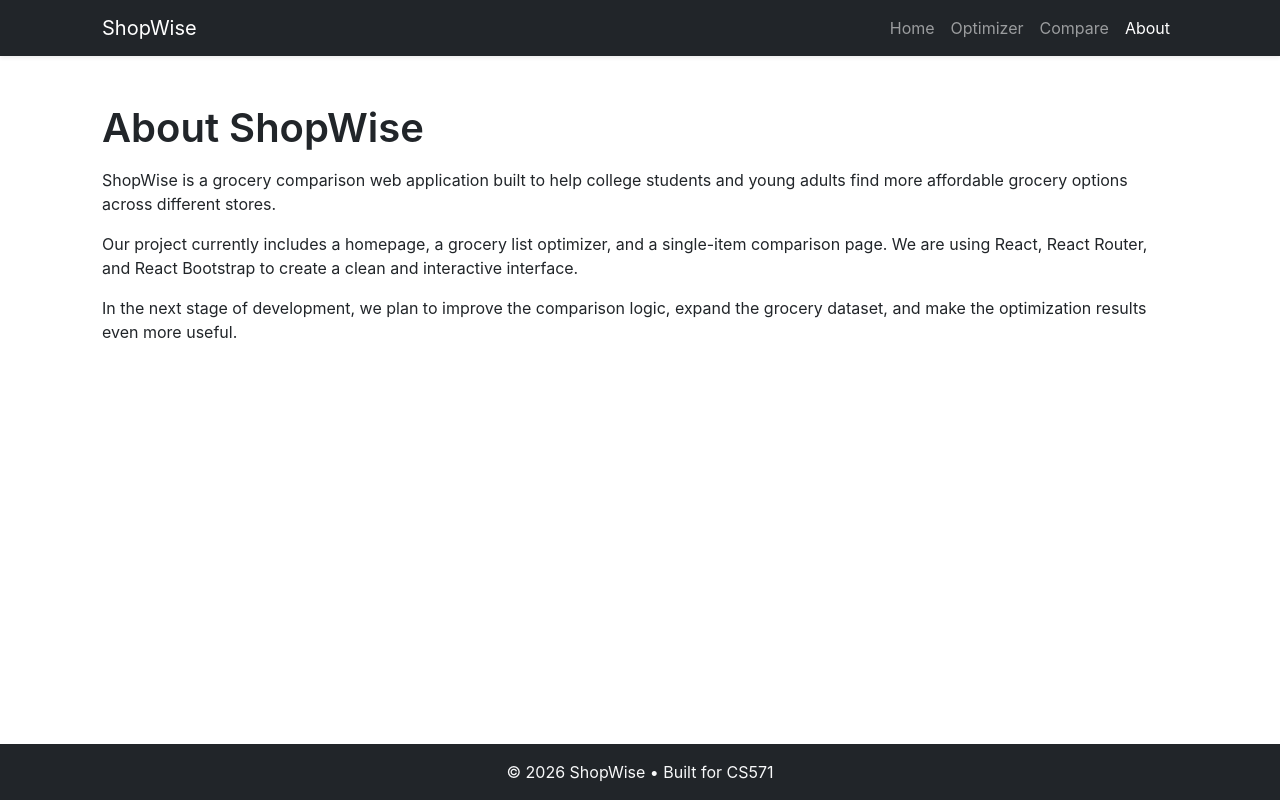
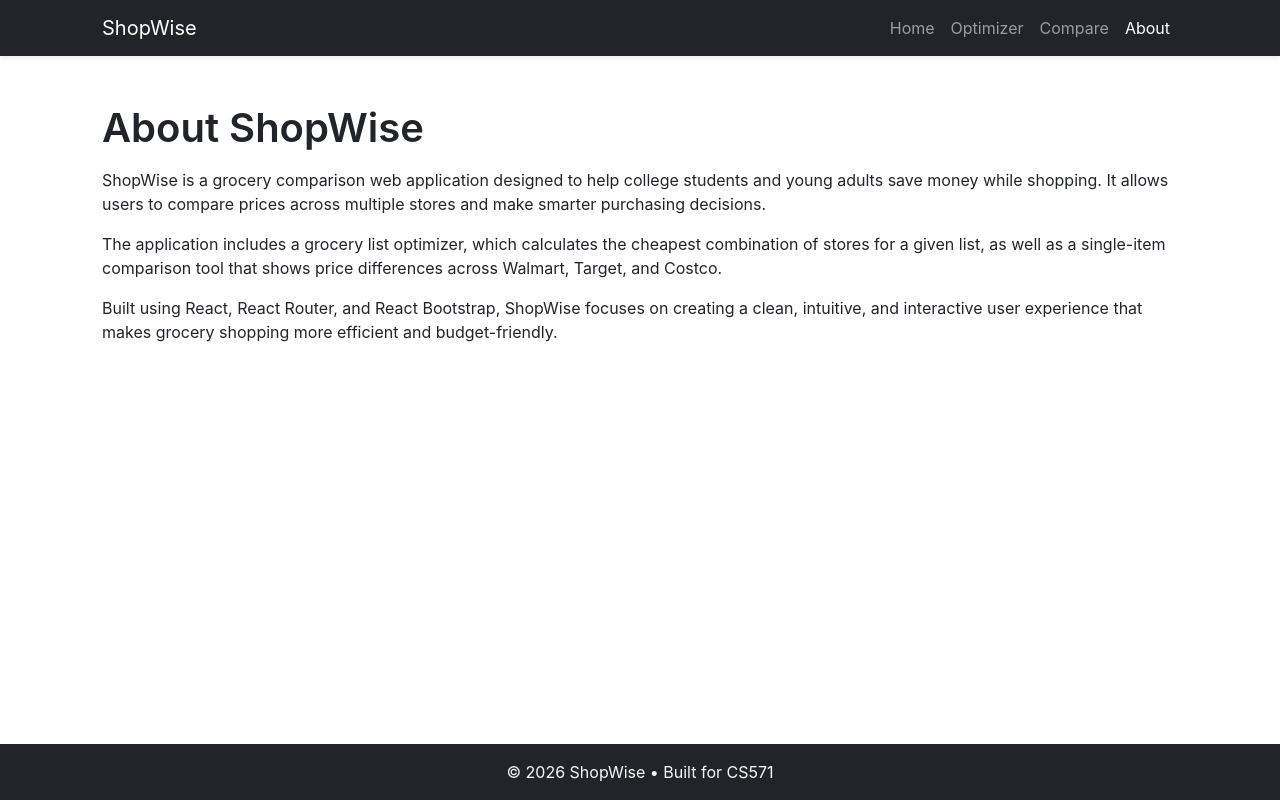
Before and after one commit to CS571-S26/p40, a React (Vite) app: page /p40/about in a window 1280 px wide. Built offline with nearby package versions, Linux system fonts and the light colour scheme.

Commit message:
made some changes

```diff
--- /dev/null
+++ b/src/components/HeroSection.jsx
@@ -0,0 +1,41 @@
+import { Button, Col, Container, Row } from 'react-bootstrap'
+import { NavLink } from 'react-router-dom'
+import ShopWiseLogo from '../assets/ShopWiseLogo.png'
+
+function HeroSection() {
+  return (
+    <section className="hero-section py-5">
+      <Container>
+        <Row className="align-items-center">
+          <Col md={7}>
+            <h1 className="fw-bold mb-3">Save Money on Groceries 🛒</h1>
+
+            <p className="lead text-muted mb-4">
+              Compare prices across stores and optimize your grocery list in seconds.
+            </p>
+
+            <div className="d-flex gap-3 flex-wrap">
+              <Button as={NavLink} to="/optimizer" variant="success" size="lg">
+                Optimize My List
+              </Button>
+
+              <Button as={NavLink} to="/compare" variant="outline-success" size="lg">
+                Compare Item
+              </Button>
+            </div>
+          </Col>
+
+          <Col md={5} className="mt-4 mt-md-0 text-center">
+            <img
+              src={ShopWiseLogo}
+              alt="ShopWise grocery savings illustration"
+              className="img-fluid rounded shadow-lg"
+            />
+          </Col>
+        </Row>
+      </Container>
+    </section>
+  )
+}
+
+export default HeroSection
--- /dev/null
+++ b/src/components/HowItWorks.jsx
@@ -0,0 +1,48 @@
+import { Card, Col, Container, Row } from 'react-bootstrap'
+
+function HowItWorks() {
+  return (
+    <section className="py-5 bg-light">
+      <Container>
+        <h2 className="text-center mb-4">How ShopWise Works</h2>
+
+        <Row>
+          <Col md={4} className="mb-3">
+            <Card className="h-100 shadow-sm text-center p-3">
+              <Card.Body>
+                <Card.Title>1. Choose Items</Card.Title>
+                <Card.Text>
+                  Pick the groceries you need and enter the quantities for your list.
+                </Card.Text>
+              </Card.Body>
+            </Card>
+          </Col>
+
+          <Col md={4} className="mb-3">
+            <Card className="h-100 shadow-sm text-center p-3">
+              <Card.Body>
+                <Card.Title>2. Compare Stores</Card.Title>
+                <Card.Text>
+                  ShopWise checks prices across Walmart, Target, and Costco.
+                </Card.Text>
+              </Card.Body>
+            </Card>
+          </Col>
+
+          <Col md={4} className="mb-3">
+            <Card className="h-100 shadow-sm text-center p-3">
+              <Card.Body>
+                <Card.Title>3. Save Money</Card.Title>
+                <Card.Text>
+                  See the cheapest mixed-store total and the best single-store option.
+                </Card.Text>
+              </Card.Body>
+            </Card>
+          </Col>
+        </Row>
+      </Container>
+    </section>
+  )
+}
+
+export default HowItWorks
--- a/src/components/ItemSearchForm.jsx
+++ b/src/components/ItemSearchForm.jsx
@@ -6,10 +6,11 @@ function ItemSearchForm({ selectedItem, setSelectedItem, items }) {
     <Form className="mb-4">
 
       {/* label */}
-      <Form.Label>Select an item</Form.Label>
+      <Form.Label htmlFor="item-select">Select an item</Form.Label>
 
       {/* dropdown */}
       <Form.Select
+        id="item-select"
         value={selectedItem}
         onChange={(e) => setSelectedItem(e.target.value)}
       >
--- a/src/pages/AboutPage.jsx
+++ b/src/pages/AboutPage.jsx
@@ -6,21 +6,21 @@ function AboutPage() {
       <h1 className="mb-3">About ShopWise</h1>
 
       <p className="mb-3">
-        ShopWise is a grocery comparison web application built to help college
-        students and young adults find more affordable grocery options across
-        different stores.
+        ShopWise is a grocery comparison web application designed to help college
+        students and young adults save money while shopping. It allows users to
+        compare prices across multiple stores and make smarter purchasing decisions.
       </p>
 
       <p className="mb-3">
-        Our project currently includes a homepage, a grocery list optimizer,
-        and a single-item comparison page. We are using React, React Router,
-        and React Bootstrap to create a clean and interactive interface.
+        The application includes a grocery list optimizer, which calculates the
+        cheapest combination of stores for a given list, as well as a single-item
+        comparison tool that shows price differences across Walmart, Target, and Costco.
       </p>
 
       <p>
-        In the next stage of development, we plan to improve the comparison
-        logic, expand the grocery dataset, and make the optimization results
-        even more useful.
+        Built using React, React Router, and React Bootstrap, ShopWise focuses on
+        creating a clean, intuitive, and interactive user experience that makes
+        grocery shopping more efficient and budget-friendly.
       </p>
     </Container>
   )
--- a/src/pages/HomePage.jsx
+++ b/src/pages/HomePage.jsx
@@ -1,44 +1,14 @@
-import { Button, Col, Container, Row } from 'react-bootstrap'
-import { NavLink } from 'react-router-dom'
+import { Container, Row } from 'react-bootstrap'
 import StoreSummaryCard from '../components/StoreSummaryCard'
-import ShopWiseLogo from '../assets/ShopWiseLogo.png'   // ✅ THIS is the fix
+import HeroSection from '../components/HeroSection'
+import HowItWorks from '../components/HowItWorks'
 
 function HomePage() {
   return (
     <>
-     <section className="hero-section py-5">
-      <Container>
-        <Row className="align-items-center">
+      <HeroSection />
 
-          <Col md={7}>
-            <h1 className="fw-bold mb-3">Save Money on Groceries 🛒</h1>
-
-            <p className="lead text-muted mb-4">
-              Compare prices across stores and optimize your grocery list in seconds.
-            </p>
-
-            <div className="d-flex gap-3 flex-wrap">
-              <Button as={NavLink} to="/optimizer" variant="success" size="lg">
-                Optimize My List
-              </Button>
-
-              <Button as={NavLink} to="/compare" variant="outline-success" size="lg">
-                Compare Item
-              </Button>
-            </div>
-          </Col>
-
-          <Col md={5} className="mt-4 mt-md-0 text-center">
-            <img
-              src={ShopWiseLogo}
-              alt="Groceries"
-              className="img-fluid rounded shadow-lg"
-            />
-          </Col>
-
-        </Row>
-      </Container>
-    </section>
+      <HowItWorks />
 
       <Container className="py-5">
         <Row>
--- a/src/pages/OptimizerPage.jsx
+++ b/src/pages/OptimizerPage.jsx
@@ -80,10 +80,15 @@ function OptimizerPage() {
       <Row className="mb-4">
         {filteredItems.map((item) => (
           <Col xs={6} md={4} key={item.name} className="mb-3">
-            <Form.Label className="mb-1 text-capitalize fw-semibold">
+            <Form.Label
+              htmlFor={`qty-${item.name.replaceAll(' ', '-')}`}
+              className="mb-1 text-capitalize fw-semibold"
+            >
               {item.name}
             </Form.Label>
+
             <Form.Control
+              id={`qty-${item.name.replaceAll(' ', '-')}`}
               type="number"
               min={0}
               value={quantities[item.name] || ''}
```
